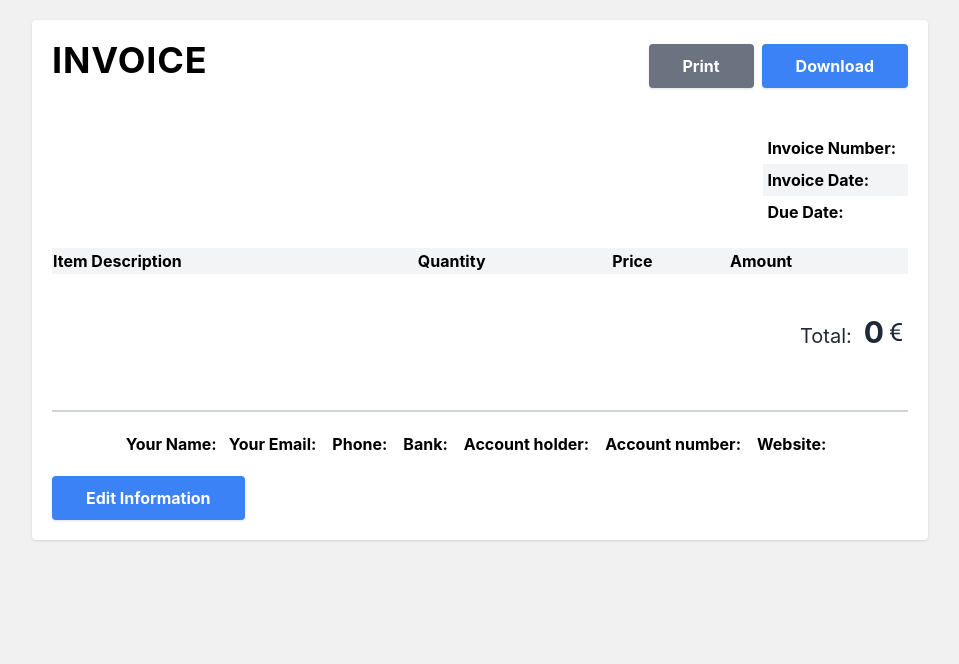
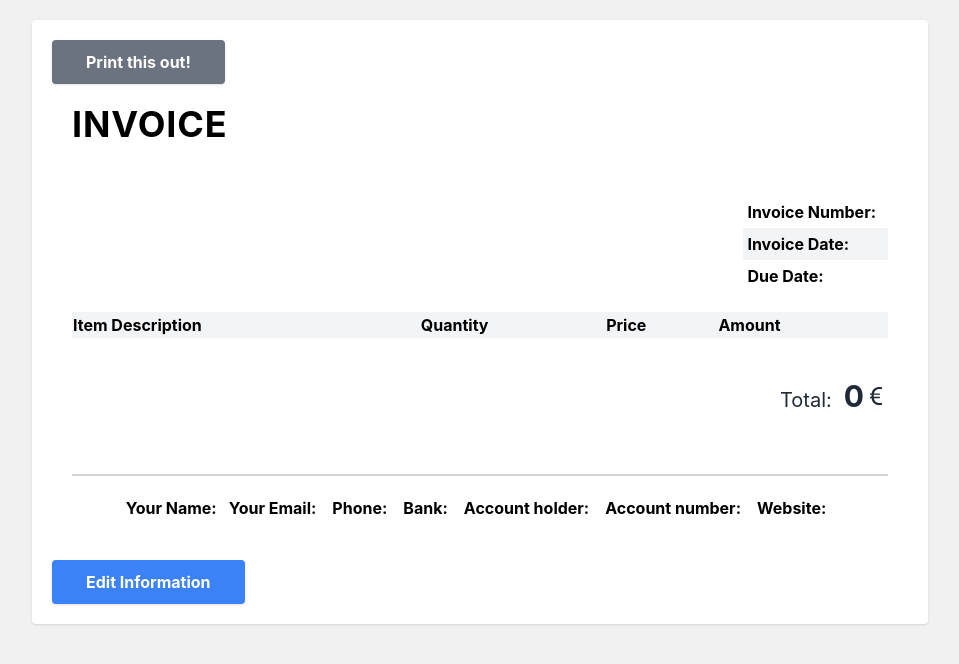
Before and after one commit to granitnebiu/generate-invoice, a React (Create React App) app: page / in a window 1280 px wide. Both pictures are taken after a click on the button "Preview Invoice". Shown: the top 664 px of the page, without its empty margins (160-1119 px from the left). Built offline with nearby package versions, Linux system fonts and the light colour scheme.

Commit message:
notifications tostify added

```diff
--- a/package.json
+++ b/package.json
@@ -10,6 +10,8 @@
     "react-dom": "^18.2.0",
     "react-icons": "^4.6.0",
     "react-scripts": "5.0.1",
+    "react-to-print": "^2.14.9",
+    "react-toastify": "^9.1.1",
     "uuid": "^9.0.0",
     "web-vitals": "^2.1.4"
   },
--- a/src/App.js
+++ b/src/App.js
@@ -1,4 +1,4 @@
-import { useState } from "react";
+import { useState, useRef } from "react";
 import ClientDetails from "src/components/ClientDetails";
 import Date from "src/components/Date";
 import Footer from "src/components/Footer";
@@ -7,6 +7,7 @@ import MainDetails from "src/components/MainDetails";
 import Notes from "src/components/Notes";
 import Table from "src/components/Table";
 import TableFrom from "src/components/TableFrom";
+import ReactToPrint from "react-to-print";
 
 export default function App() {
   const [showInvoice, setShowInvoice] = useState(false);
@@ -30,6 +31,8 @@ export default function App() {
   const [list, setList] = useState("");
   const [total, setTotal] = useState(0);
 
+  const componentRef = useRef();
+
   const handlePrint = () => {
     window.print();
   };
@@ -37,8 +40,17 @@ export default function App() {
   return (
     <>
       <main className="m-5 rounded bg-white p-5 shadow md:mx-auto md:max-w-xl lg:max-w-2xl xl:max-w-4xl">
+        <ReactToPrint
+          trigger={() => (
+            <button className="rounded border-2 border-gray-500 bg-gray-500 px-8  py-2 font-bold text-white shadow transition-all duration-500 hover:bg-transparent hover:text-gray-500">
+              Print this out!
+            </button>
+          )}
+          content={() => componentRef.current}
+        />
         {showInvoice ? (
-          <div>
+          <>
+            <div className="p-5" ref={componentRef}>
               <Header handlePrint={handlePrint} />
               <MainDetails name={name} address={address} email={email} />
               <ClientDetails clientName={clientName} clientAddress={clientAddress} />
@@ -62,13 +74,14 @@ export default function App() {
                 bankName={bankName}
                 bankAccount={bankAccount}
               />
+            </div>
             <button
               onClick={() => setShowInvoice(false)}
               className="mt-5 rounded border-2 border-blue-500 bg-blue-500 px-8  py-2 font-bold text-white shadow transition-all duration-500 hover:bg-transparent hover:text-blue-500"
             >
               Edit Information
             </button>
-          </div>
+          </>
         ) : (
           <>
             {/* name and address */}
--- a/src/components/Header.js
+++ b/src/components/Header.js
@@ -7,8 +7,7 @@ export default function Header({ handlePrint }) {
         <div>
           <h1 className="mb-3 text-4xl font-bold uppercase tracking-wide">Invoice</h1>
         </div>
-        <div>
-          <div className="flex flex-wrap items-center justify-between gap-x-2">
+        {/* <div className="flex flex-wrap items-center justify-between gap-x-2">
           <button
             onClick={handlePrint}
             className="rounded border-2 border-gray-500 bg-gray-500 px-8  py-2 font-bold text-white shadow transition-all duration-500 hover:bg-transparent hover:text-gray-500"
@@ -23,14 +22,13 @@ export default function Header({ handlePrint }) {
             Download
           </button>
 
-            {/* <button
+          <button
             onClick={handlePrint}
             className="rounded border-2 border-green-500 bg-green-500 px-8  py-2 font-bold text-white shadow transition-all duration-500 hover:bg-transparent hover:text-green-500"
           >
             Send
-            </button> */}
-          </div>
-        </div>
+          </button>
+        </div> */}
       </header>
     </>
   );
--- a/src/components/TableFrom.js
+++ b/src/components/TableFrom.js
@@ -3,6 +3,7 @@ import { BsTrash } from "react-icons/bs";
 import { FiEdit } from "react-icons/fi";
 import { BsCurrencyEuro } from "react-icons/bs";
 import { v4 as uuid } from "uuid";
+import { toast } from "react-toastify";
 
 export default function TableFrom({
   description,
@@ -25,6 +26,9 @@ export default function TableFrom({
   const handleSubmit = (e) => {
     e.preventDefault();
 
+    if (!description || !quantity || !price) {
+      toast.error("Item Description, quantity and price is required");
+    } else {
       const newItems = {
         id: unique_id,
         description,
@@ -38,6 +42,7 @@ export default function TableFrom({
       setAmount("");
       setList([...list, newItems]);
       setIsEditing(false);
+    }
   };
   //calculate Items amount
   useEffect(() => {
@@ -86,7 +91,6 @@ export default function TableFrom({
               className="peer block w-full appearance-none border-0 border-b-2 border-gray-300 bg-gray-100 py-2.5 px-0  pl-3 text-sm font-medium text-gray-900 focus:border-red-600 focus:outline-none focus:ring-0  "
               placeholder=" "
               autoComplete="off"
-              required
               value={description}
               onChange={(e) => setDescription(e.target.value)}
             />
@@ -106,7 +110,6 @@ export default function TableFrom({
               className="peer block w-full appearance-none border-0 border-b-2 border-gray-300 bg-gray-100 py-2.5 px-0  pl-3 text-sm font-medium text-gray-900 focus:border-red-600 focus:outline-none focus:ring-0  "
               placeholder=" "
               autoComplete="off"
-              required
               value={quantity}
               onChange={(e) => setQuantity(e.target.value)}
             />
@@ -126,7 +129,6 @@ export default function TableFrom({
               className="peer block w-full appearance-none border-0 border-b-2 border-gray-300 bg-gray-100 py-2.5 px-0  pl-3 text-sm font-medium text-gray-900 focus:border-red-600 focus:outline-none focus:ring-0  "
               placeholder=" "
               autoComplete="off"
-              required
               value={price}
               onChange={(e) => setPrice(e.target.value)}
             />
--- a/src/index.js
+++ b/src/index.js
@@ -2,10 +2,13 @@ import React from "react";
 import ReactDOM from "react-dom/client";
 import "./index.css";
 import App from "./App";
+import "react-toastify/dist/ReactToastify.css";
+import { ToastContainer } from "react-toastify";
 
 const root = ReactDOM.createRoot(document.getElementById("root"));
 root.render(
   <React.StrictMode>
     <App />
+    <ToastContainer />
   </React.StrictMode>
 );
```
Also changed, not shown: 1 other file (tests, documents, lock files or other folders). Lines whose indentation alone changed are shown as unchanged.
